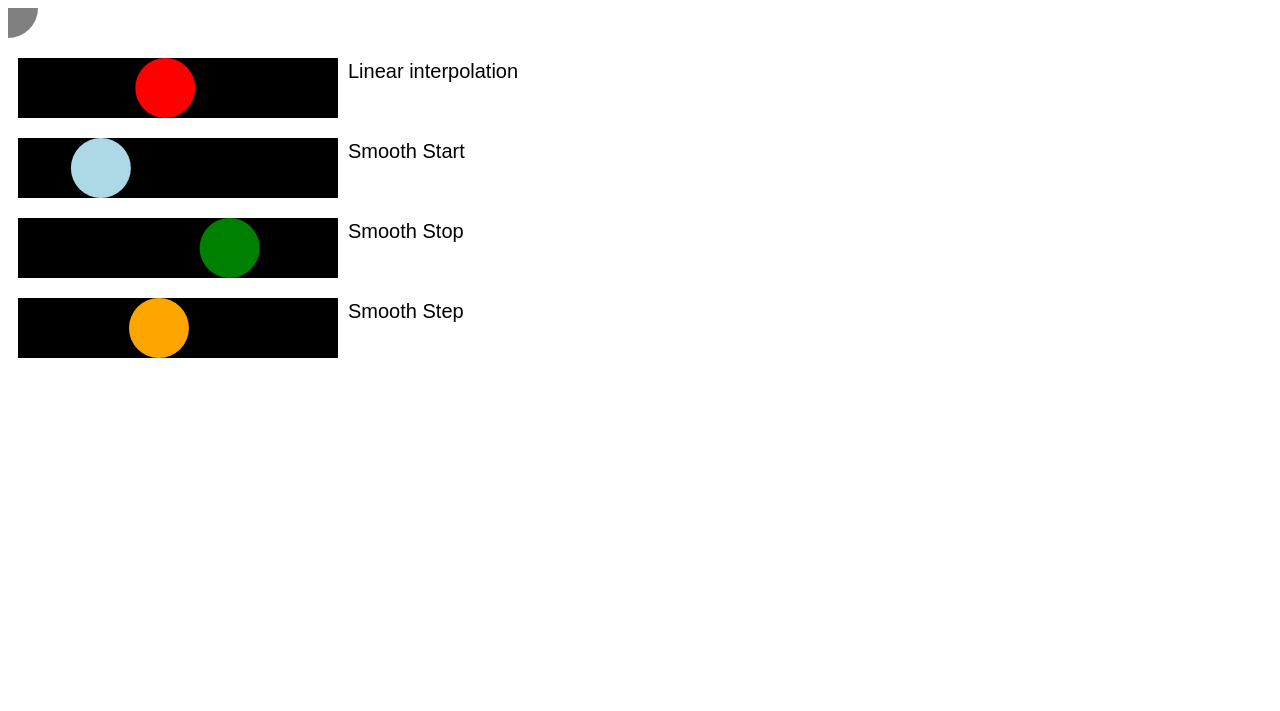
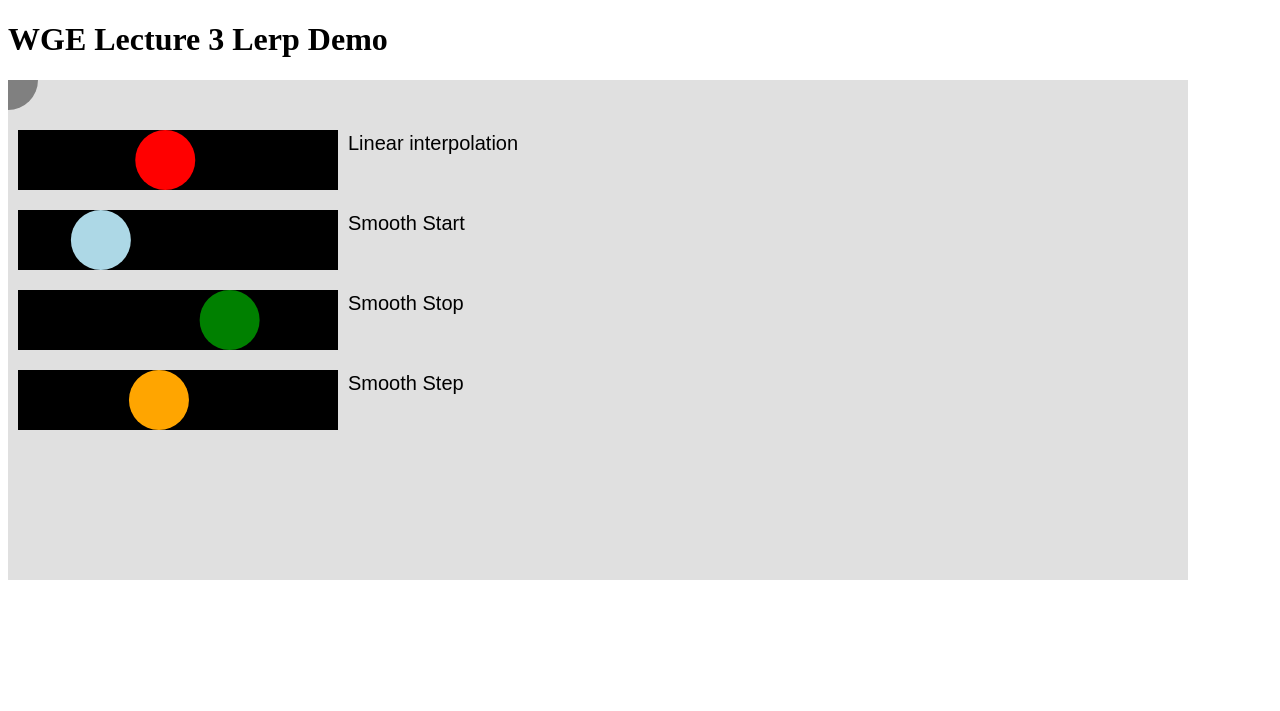
Before and after one commit to KAGSmee/WGE_Lecture3Demo, a plain HTML site: page index.html in a window 1280 px wide. Drawn offline with Linux system fonts and the light colour scheme.

Commit message:
added title

```diff
--- a/index.html
+++ b/index.html
@@ -1,6 +1,7 @@
 <!DOCTYPE html>
 <html>
   <body>
+    <h1>WGE Lecture 3 Lerp Demo</h1>
     <canvas id="gameViewport" width="1027" height="800"></canvas>
     <script>
     //global variables
@@ -22,7 +23,7 @@
     {
       canvas = document.getElementById('gameViewport');
       canvas.width = window.innerWidth-100;
-      canvas.height = window.innerHeight-100;
+      canvas.height = window.innerHeight-300;
       ctx = canvas.getContext('2d');
 
       canvas.addEventListener("mousemove", mouseMove);
@@ -78,7 +79,9 @@
     //draw everything here
     function Draw()
     {
-      ctx.clearRect(0,0,canvas.width, canvas.height);
+      ctx.fillStyle = '#e0e0e0';
+      ctx.fillRect(0,0,canvas.width, canvas.height);
+      ctx.fillStyle = 'black';
 
       ctx.fillRect(10, 50, 320, 60);
       ctx.fillRect(10, 130, 320, 60);
```
